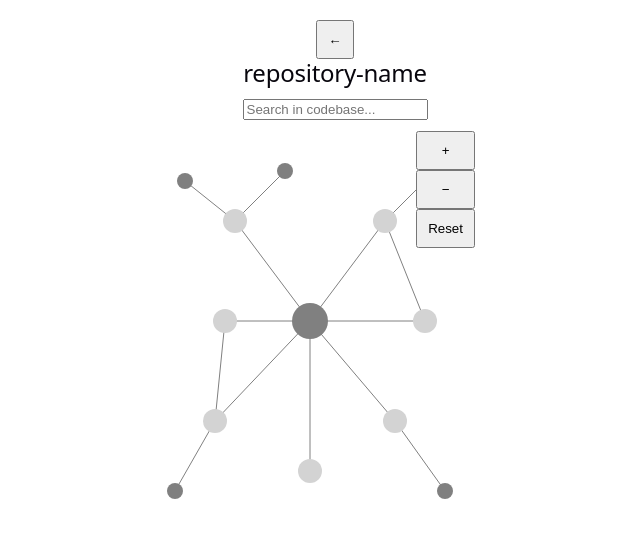
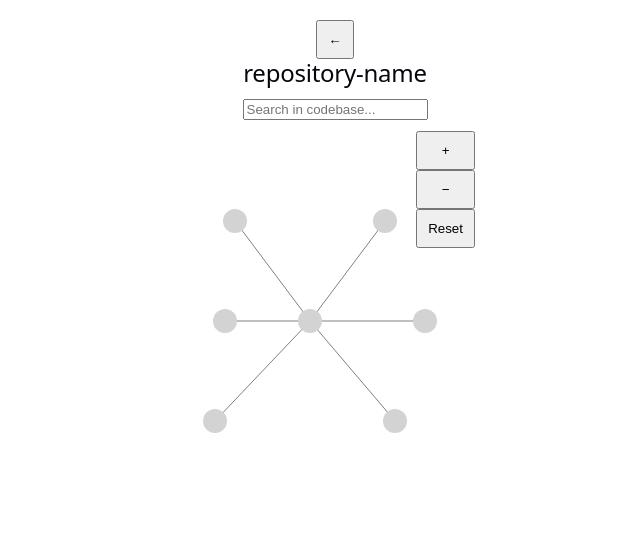
Before and after one commit to agile-students-fall2026/generic-mern-stack-project-repoiq, a React (Vite) app in the folder front-end/: page / in a window 1280 px wide. Shown: the top 538 px of the page, without its empty margins (305-945 px from the left). Built offline with nearby package versions, Linux system fonts and the light colour scheme.

Commit message:
added mock data

```diff
--- a/front-end/src/components/InteractiveMap.jsx
+++ b/front-end/src/components/InteractiveMap.jsx
@@ -1,4 +1,5 @@
 import { useState } from 'react';
+import { nodes, connections, repository } from '../data/mockData';
 
 function InteractiveMap({ setPage }) {
   const [zoom, setZoom] = useState(1);
@@ -25,37 +26,32 @@ function InteractiveMap({ setPage }) {
           <g
             transform={`translate(${x} ${y}) translate(175 225) scale(${zoom}) translate(-175 -225)`}
           >
-            <line x1="175" y1="200" x2="100" y2="100" stroke="gray" />
-            <line x1="175" y1="200" x2="250" y2="100" stroke="gray" />
-            <line x1="175" y1="200" x2="80" y2="300" stroke="gray" />
-            <line x1="175" y1="200" x2="260" y2="300" stroke="gray" />
-            <line x1="175" y1="200" x2="90" y2="200" stroke="gray" />
-            <line x1="175" y1="200" x2="290" y2="200" stroke="gray" />
-            <line x1="175" y1="200" x2="175" y2="350" stroke="gray" />
+            {connections.map((connection, i) => {
+              const from = nodes.find((node) => node.id === connection.from);
+              const to = nodes.find((node) => node.id === connection.to);
 
-            <line x1="100" y1="100" x2="50" y2="60" stroke="gray" />
-            <line x1="100" y1="100" x2="150" y2="50" stroke="gray" />
-            <line x1="250" y1="100" x2="300" y2="50" stroke="gray" />
-            <line x1="80" y1="300" x2="40" y2="370" stroke="gray" />
-            <line x1="260" y1="300" x2="310" y2="370" stroke="gray" />
-            <line x1="90" y1="200" x2="80" y2="300" stroke="gray" />
-            <line x1="250" y1="100" x2="290" y2="200" stroke="gray" />
+              return (
+                <line
+                  key={i}
+                  x1={from.x}
+                  y1={from.y}
+                  x2={to.x}
+                  y2={to.y}
+                  stroke="gray"
+                />
+              );
+            })}
 
-            <circle cx="175" cy="200" r="18" fill="gray" />
-
-            <circle cx="100" cy="100" r="12" fill="lightgray" />
-            <circle cx="250" cy="100" r="12" fill="lightgray" />
-            <circle cx="80" cy="300" r="12" fill="lightgray" />
-            <circle cx="260" cy="300" r="12" fill="lightgray" />
-            <circle cx="90" cy="200" r="12" fill="lightgray" />
-            <circle cx="290" cy="200" r="12" fill="lightgray" />
-            <circle cx="175" cy="350" r="12" fill="lightgray" />
-
-            <circle cx="50" cy="60" r="8" fill="gray" />
-            <circle cx="150" cy="50" r="8" fill="gray" />
-            <circle cx="300" cy="50" r="8" fill="gray" />
-            <circle cx="40" cy="370" r="8" fill="gray" />
-            <circle cx="310" cy="370" r="8" fill="gray" />
+            {nodes.map((node) => (
+              <circle
+                key={node.id}
+                cx={node.x}
+                cy={node.y}
+                r="12"
+                fill="lightgray"
+                onClick={() => setSelected(node.name)}
+              />
+            ))}
           </g>
         </svg>
 
--- /dev/null
+++ b/front-end/src/data/mockData.js
@@ -0,0 +1,27 @@
+export const repository = {
+  name: 'my-react-project',
+  url: 'https://github.com/username/repo',
+  files: 342,
+  functions: 28,
+  classes: 65,
+  relationships: 19
+}
+
+export const nodes = [
+  { id: 1, name: 'App.jsx', x: 175, y: 200 },
+  { id: 2, name: 'Navbar.jsx', x: 100, y: 100 },
+  { id: 3, name: 'Login.jsx', x: 250, y: 100 },
+  { id: 4, name: 'Dashboard.jsx', x: 80, y: 300 },
+  { id: 5, name: 'Profile.jsx', x: 260, y: 300 },
+  { id: 6, name: 'Footer.jsx', x: 90, y: 200 },
+  { id: 7, name: 'api.js', x: 290, y: 200 }
+]
+
+export const connections = [
+  { from: 1, to: 2 },
+  { from: 1, to: 3 },
+  { from: 1, to: 4 },
+  { from: 1, to: 5 },
+  { from: 1, to: 6 },
+  { from: 1, to: 7 }
+]
```
